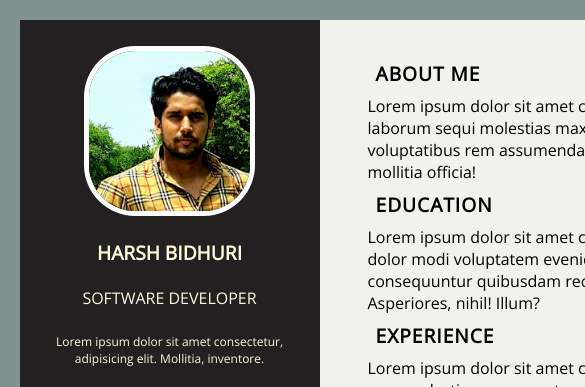
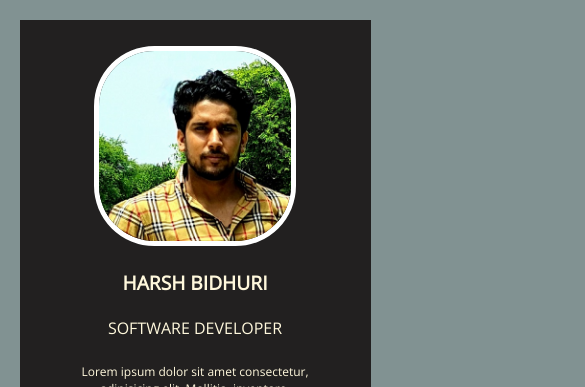
Before and after one commit to harsh97b/Responsive-Resume, a plain HTML site: page index.html in a window 390 px wide. Shown: the top 387 px of the page, 585 px wide, since content can reach past the window. Drawn offline with nearby package versions, Linux system fonts and the light colour scheme.

Commit message:
completed part 5

```diff
--- a/style.css
+++ b/style.css
@@ -12,7 +12,7 @@ body{
 .main-content{
     background-color: blue;
     margin: 20px auto;
-    width: 90vw;
+    width: 90%;
     min-height: 1000px;
     display: grid;
     grid-template-columns: 300px 700px;
@@ -123,3 +123,16 @@ body{
     padding: 0.5rem;
     letter-spacing: 1px;
 }
+@media only screen and (max-width: 674px)  {
+    .main-content{
+        grid-template-columns: repeat(1,1fr);
+        grid-template-rows: 70% 43%;
+    }
+    .left-section{
+        grid-row: 1/span 1;
+    }
+    .right-section{
+        grid-column: 1/span 1;
+        grid-row: 2/span 1;
+    }
+}
```
